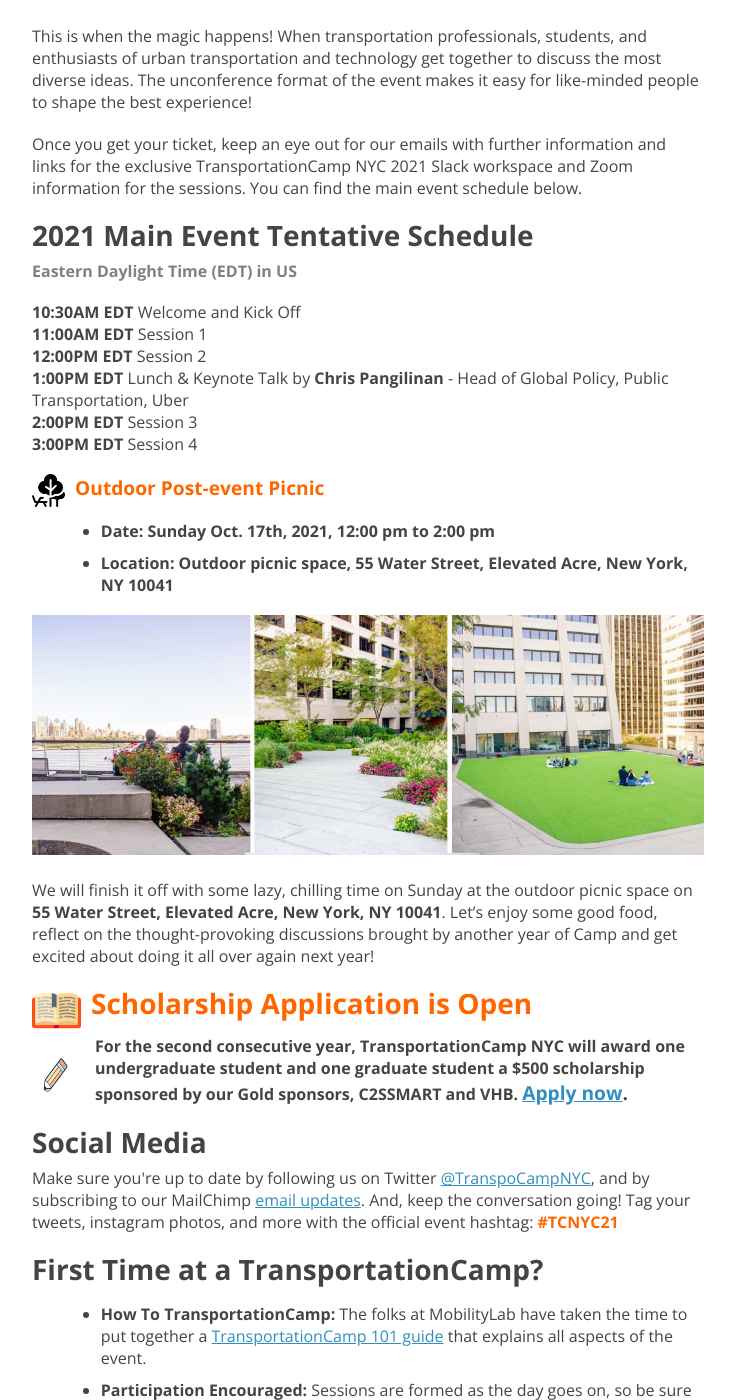
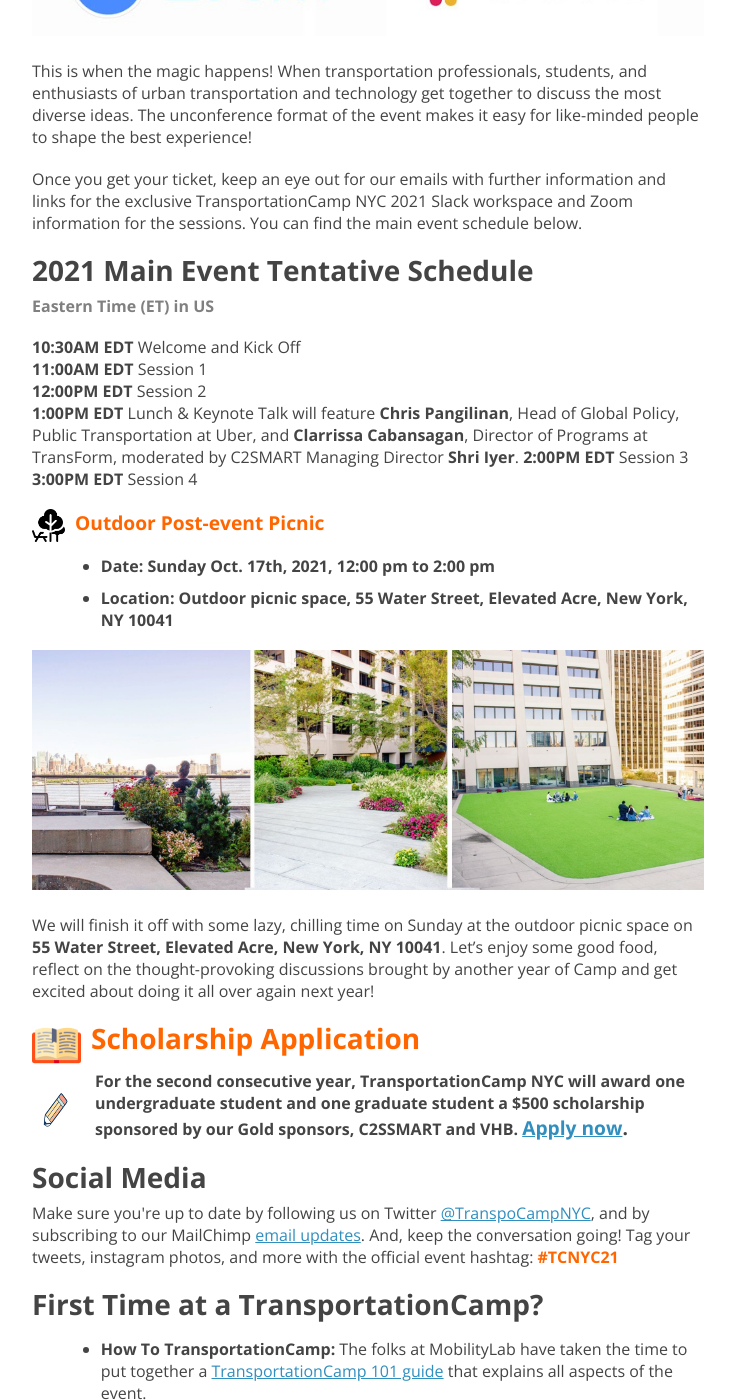
Before and after one commit to transpocamp/transportationcamp.org, a Jekyll site: the page built from events/nyc-2021/index.markdown, in a window 1280 px wide and 1400 px high, scrolled down 1913 px. Shown: the whole window, without its empty margins (272-1007 px from the left). Built offline with Jekyll 4.4.1, drawn with Linux system fonts in a browser that asks for light colours; nearby versions of some CDN libraries; some of the changed text lies outside the part shown.

Commit message:
NYC tweaks

```diff
--- a/events/nyc-2021/index.markdown
+++ b/events/nyc-2021/index.markdown
@@ -14,7 +14,7 @@
 
 TransportationCamp is an **[unconference](https://en.wikipedia.org/wiki/Unconference)** - every session is **planned, proposed, and led by attendees like you**. It&#39;s the perfect opportunity to share your transportation passion with a diverse gathering of fellow enthusiasts. TransportationCamp welcomes all attendees, whether you&#39;re a planner, software developer, engineer, student, transportation professional, community member, policy maker, or just excited about mobility!
 
-<h3 style="color: #FF6600;"><a href="https://www.eventbrite.com/e/transportationcamp-nyc-2021-hybrid-tickets-177592523017" style="color: inherit">Registration</a> is OPEN</h3>
+<h3 style="color: #FF6600;"><a href="https://www.eventbrite.com/e/transportationcamp-nyc-2021-hybrid-tickets-177592523017" style="color: inherit">Registration</a> for TransportationCamp NYC 2021 is OPEN</h3>
 Building on the success of our first virtual event, for this year’s camp we are continuing **the virtual unconference sessions on** <span style="font-size: larger">**Saturday, October 16th**</span> while also bringing back **special outdoor pre-camp events** for participants to reunite after a year apart and celebrate the seventh consecutive year of Camp.
 
 <span style="font-size: larger; color: #FF6600;"><img src="trees.png" alt="Trees" width=33 height=33  style="float: left;margin-right:10px;" />**Outdoor Pre-event Gathering**</span>
@@ -38,12 +38,12 @@
 Once you get your ticket, keep an eye out for our emails with further information and links for the exclusive TransportationCamp NYC 2021 Slack workspace and Zoom information for the sessions. You can find the main event schedule below.
 
 <h3>2021 Main Event Tentative Schedule</h3>
-<span style="color: #808080;">**Eastern Daylight Time (EDT) in US**</span>
+<span style="color: #808080;">**Eastern Time (ET) in US**</span>
 
 **10:30AM EDT** Welcome and Kick Off
 **11:00AM EDT** Session 1
 **12:00PM EDT** Session 2
-**1:00PM EDT** Lunch & Keynote Talk by **Chris Pangilinan** - Head of Global Policy, Public Transportation, Uber
+**1:00PM EDT** Lunch & Keynote Talk will feature **Chris Pangilinan**, Head of Global Policy, Public Transportation at Uber, and **Clarrissa Cabansagan**, Director of Programs at TransForm, moderated by C2SMART Managing Director **Shri Iyer**.
 **2:00PM EDT** Session 3
 **3:00PM EDT** Session 4
 
@@ -55,7 +55,7 @@
 
 We will finish it off with some lazy, chilling time on Sunday at the outdoor picnic space on **55 Water Street, Elevated Acre, New York, NY 10041**. Let’s enjoy some good food, reflect on the thought-provoking discussions brought by another year of Camp and get excited about doing it all over again next year!
 
-<h3 style="color: #FF6600;"><img src="book.png" alt="Book" width=49 height=49  style="float: left;margin-right:10px;" />Scholarship Application is Open</h3>
+<h3 style="color: #FF6600;"><img src="book.png" alt="Book" width=49 height=49  style="float: left;margin-right:10px;" />Scholarship Application</h3>
 <div style="display: flex;clear: left;margin-bottom: 1.2em;">
 <img src="pencil.gif" alt="Pencil" width=53 height=53  style="margin-right:10px;" />
 <b>For the second consecutive year, TransportationCamp NYC will award one undergraduate student and one graduate student a $500 scholarship sponsored by our Gold sponsors, C2SSMART and VHB. <span style="font-size: larger"><a href="https://forms.gle/Nz7PFNMprLP5dbZK6">Apply now</a>.</span></b>
```
